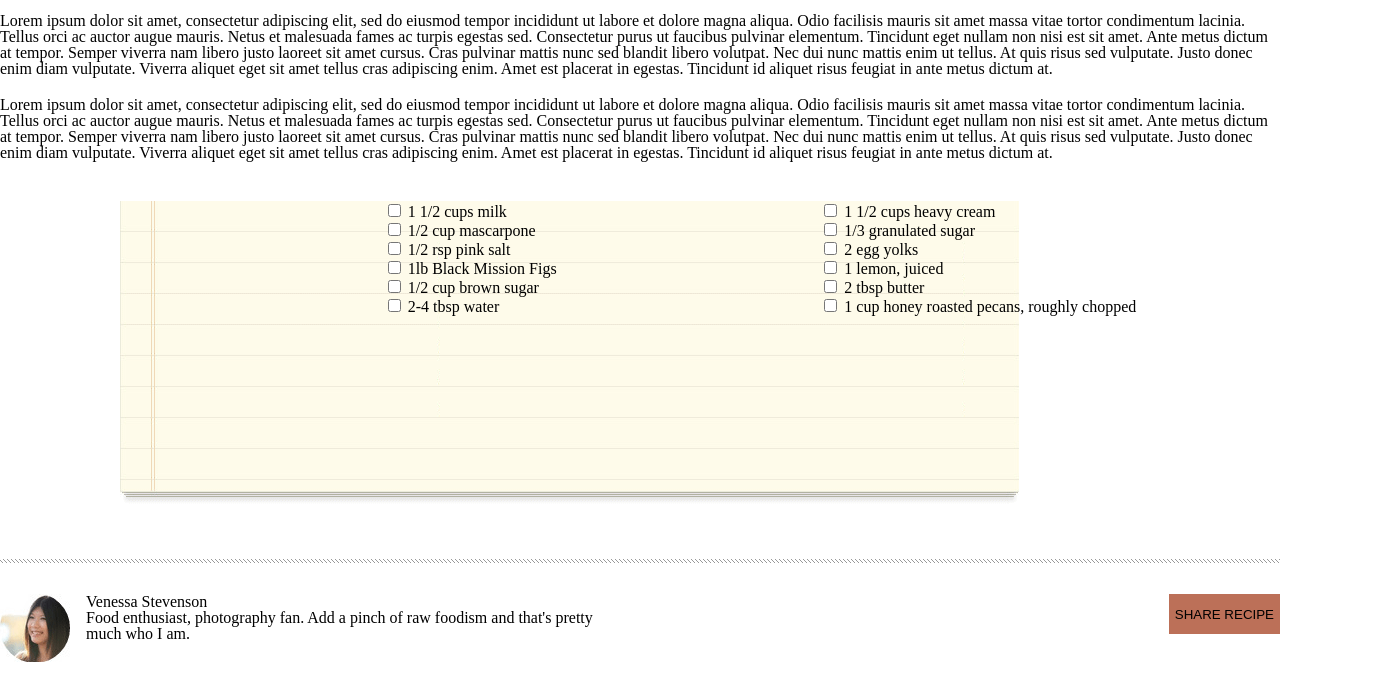
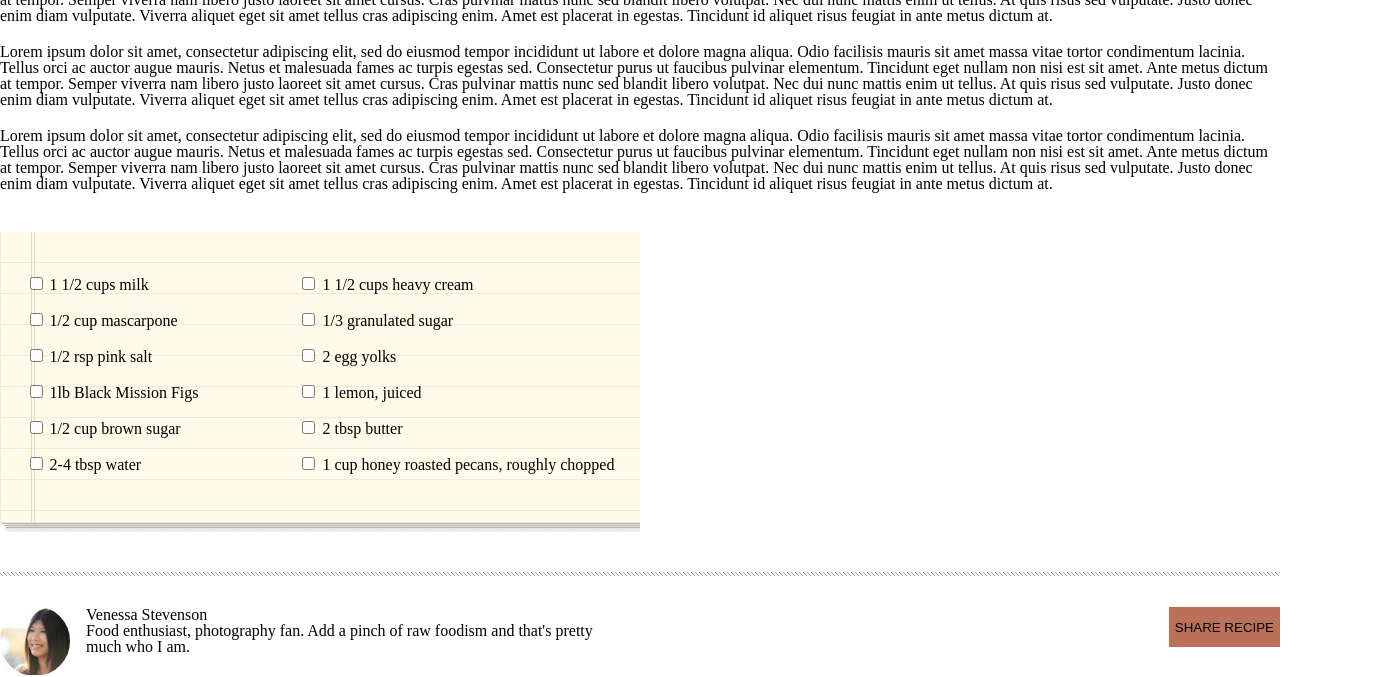
Before and after one commit to MarcDWagner/chocolate-pizzapr, a plain HTML site: page index.html in a window 1280 px wide. Shown: the part 855-1532 px from the top of the page, 1400 px wide, since content can reach past the window. Drawn offline with Linux system fonts and the light colour scheme.

```diff
--- a/css/style.css
+++ b/css/style.css
@@ -10,6 +10,8 @@
 
 nav p {
   margin-left: 10px;
+  color: #bcb6b8;
+  font-size: smaller;
 }
 
 nav ul {
@@ -41,15 +43,15 @@
   border: 0;
 }
 
-.list {
-  background-image: url(../img/list-bg.png);
-  background-repeat: no-repeat;
-  width: 100%;
-  display: flex;
-  justify-content: space-evenly;
-  height: 350px;
-  margin-left: 15vh;
-  margin-top: 40px;
+.main_text p {
+  color: #bcb6b8;
+}
+.main_text h1 {
+  font-weight: bold;
+  font-size: 50px;
+}
+.main_print {
+  color: #bcb6b8;
 }
 
 .main_hero_img {
@@ -70,6 +72,35 @@
 
 .main_img_text p {
   margin-bottom: 20px;
+}
+
+.list {
+  background-image: url(../img/list-bg.png);
+  background-repeat: no-repeat;
+  display: flex;
+  justify-content: center;
+  height: 300px;
+  margin-top: 40px;
+  margin-bottom: 40px;
+  max-width: 50%;
+}
+
+.list_one {
+  height: 100%;
+  margin-top: 25px;
+}
+
+.list_one input {
+  margin-top: 20px;
+}
+
+.list_two {
+  margin-left: 100px;
+  margin-top: 25px;
+}
+
+.list_two input {
+  margin-top: 20px;
 }
 
 .main_footer {
@@ -97,6 +128,7 @@
   background-color: #bc7058;
   height: 40px;
   border: 0;
+  cursor: pointer;
 }
 
 .footer_copyright {
```
